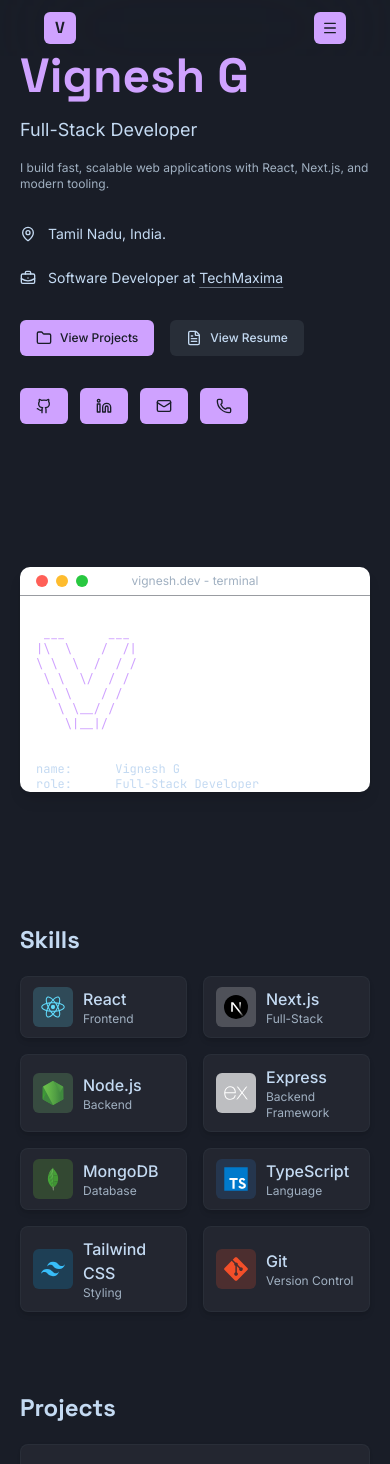
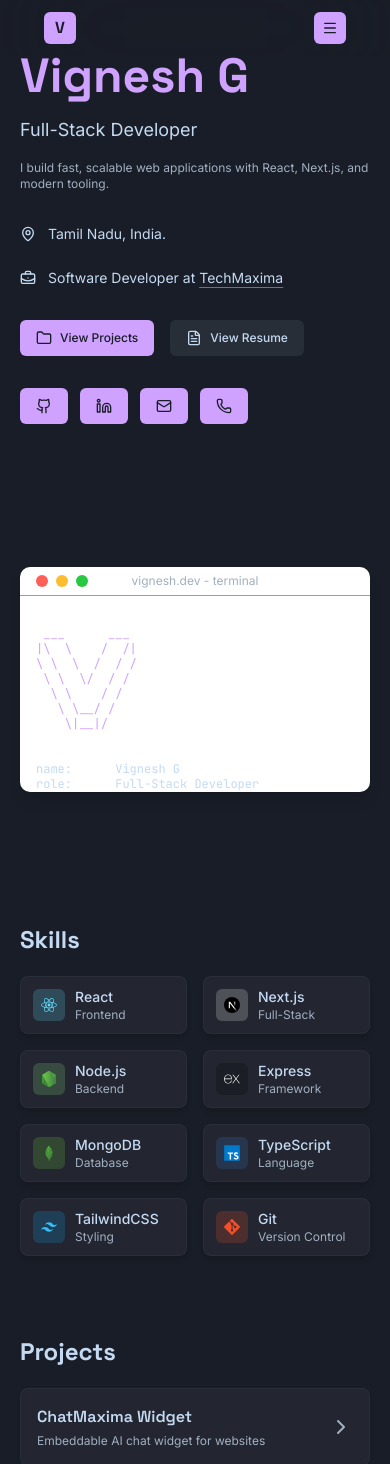
Before and after one commit to vignesh-g-05/portfolio, a React (Vite) app: page / in a window 390 px wide. Shown: the top 1464 px of the page. Built offline with nearby package versions, Linux system fonts and the light colour scheme.

Commit message:
feat(skill): make skills section responsive

```diff
--- a/src/constants/icons.ts
+++ b/src/constants/icons.ts
@@ -23,7 +23,7 @@ export const SKILL_ICONS = {
   },
   tailwindcss: {
     icon: `${ICON_PATH}/tailwindcss.svg`,
-    label: "Tailwind CSS",
+    label: "TailwindCSS",
   },
   typescript: {
     icon: `${ICON_PATH}/typescript.svg`,
--- a/src/features/skills/components/skill-card.tsx
+++ b/src/features/skills/components/skill-card.tsx
@@ -13,10 +13,10 @@ const SkillCard = ({ icon, color, category }: SkillCardProps) => {
       <img
         src={skill.icon}
         alt={skill.label}
-        className={`size-10 rounded-sm p-2 ${color}`}
+        className={`size-8 rounded-sm p-2 md:size-10 ${color}`}
       />
       <div className="flex flex-col justify-center">
-        <p className="font-medium">{skill.label}</p>
+        <p className="text-sm font-medium md:text-base">{skill.label}</p>
         <span className="text-muted-foreground text-xs">{category}</span>
       </div>
     </div>
--- a/src/features/skills/index.tsx
+++ b/src/features/skills/index.tsx
@@ -25,8 +25,8 @@ const techStacks: TechStack[] = [
   },
   {
     icon: "express",
-    color: "bg-white/70",
-    category: "Backend Framework",
+    color: "bg-black/20",
+    category: "Framework",
   },
   {
     icon: "mongodb",
@@ -46,7 +46,7 @@ const techStacks: TechStack[] = [
   {
     icon: "git",
     color: "bg-[#F1502F]/20",
-    category: "Version Control",
+    category: "Version\u{00A0}Control",
   },
 ];
 
```
